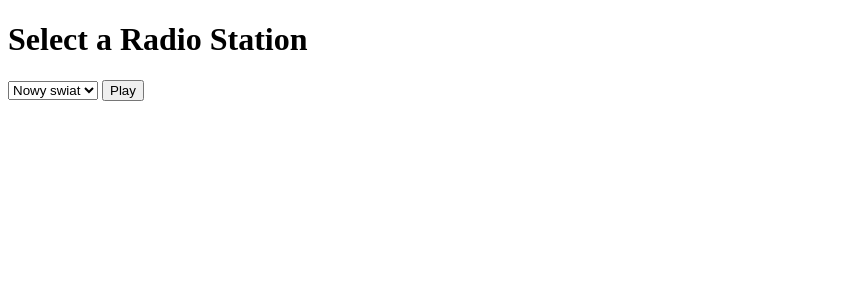
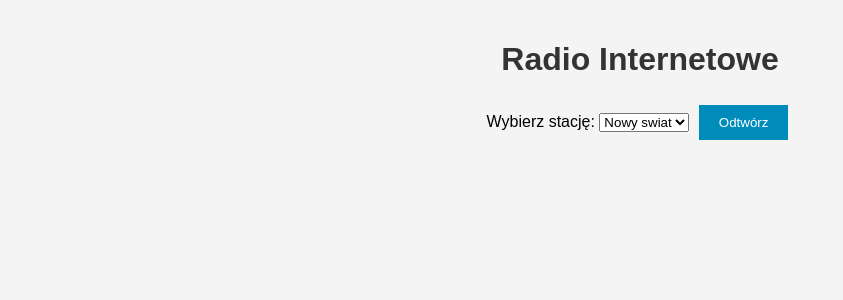
Before and after one commit to unknow1192/radio-control, a Flask app: page / in a window 1280 px wide. Shown: the top 300 px of the page, without its empty margins (0-843 px from the left). Run offline with Flask 3, Linux system fonts and the light colour scheme.

Commit message:
add stop playing station and some css

```diff
--- a/app.py
+++ b/app.py
@@ -3,17 +3,18 @@ import subprocess
 
 app = Flask(__name__)
 
-stations = {"Nowy swiat" : "https://stream.open.fm/368?type=.aac&user=800043471858&player_group=WWW"}
+stations = {"Nowy swiat": "https://stream.open.fm/368?type=.aac&user=800043471858&player_group=WWW"}
 
 current_process = None
+current_station = None
 
 @app.route('/')
 def index():
-    return render_template('index.html', stations = stations)
+    return render_template('index.html', stations=stations, current_station=current_station)
 
-@app.route('/play', methods = ['POST'])
+@app.route('/play', methods=['POST'])
 def play():
-    global current_process
+    global current_process, current_station
 
     station = request.form.get('station')
     url = stations.get(station)
@@ -22,18 +23,20 @@ def play():
         current_process.terminate()
 
     current_process = subprocess.Popen(['cvlc', '--no-video', url], stdout=subprocess.PIPE, stderr=subprocess.PIPE)
+    current_station = station
 
-    return f"Playing {station}"
+    return render_template('index.html', stations=stations, current_station=current_station)
 
-@app.route('/stop', methods = ['POST'])
+@app.route('/stop', methods=['POST'])
 def stop():
-    global current_process
+    global current_process, current_station
 
     if current_process:
         current_process.terminate()
         current_process = None
+        current_station = None
 
-    return "Stopped playing"
+    return render_template('index.html', stations=stations, current_station=current_station)
 
 if __name__ == "__main__":
-    app.run(host = '0.0.0.0', port = 8080)
+    app.run(host='0.0.0.0', port=8080)
--- /dev/null
+++ b/static/index.css
@@ -0,0 +1,44 @@
+body {
+    font-family: Arial, sans-serif;
+    background-color: #f4f4f4;
+    margin: 0;
+    padding: 20px;
+    text-align: center;
+}
+
+h1 {
+    color: #333;
+}
+
+.station-list {
+    margin: 20px 0;
+}
+
+button {
+    padding: 10px 20px;
+    margin: 5px;
+    border: none;
+    background-color: #008CBA;
+    color: white;
+    cursor: pointer;
+}
+
+button:hover {
+    background-color: #005f6b;
+}
+
+.current-station {
+    margin: 20px 0;
+    padding: 10px;
+    background-color: #e2e2e2;
+    display: inline-block;
+    border-radius: 5px;
+}
+
+.stop-button {
+    background-color: #f44336;
+}
+
+.stop-button:hover {
+    background-color: #c21f14;
+}
--- a/templates/index.html
+++ b/templates/index.html
@@ -3,17 +3,33 @@
 <head>
     <meta charset="UTF-8">
     <meta name="viewport" content="width=device-width, initial-scale=1.0">
-    <title>Radio Control</title>
+    <title>Radio Internetowe</title>
+    <link rel="stylesheet" href="../static/index.css">
 </head>
 <body>
-    <h1>Select a Radio Station</h1>
-    <form action="/play" method="post">
-        <select name="station">
-            {% for name, url in stations.items() %}
-            <option value="{{ name }}">{{ name }}</option>
-            {% endfor %}
-        </select>
-        <button type="submit">Play</button>
-    </form>
+
+    <h1>Radio Internetowe</h1>
+
+    <div class="station-list">
+        <form method="POST" action="/play">
+            <label for="station">Wybierz stację:</label>
+            <select name="station" id="station">
+                {% for station in stations %}
+                    <option value="{{ station }}">{{ station }}</option>
+                {% endfor %}
+            </select>
+            <button type="submit">Odtwórz</button>
+        </form>
+    </div>
+
+    {% if current_station %}
+        <div class="current-station">
+            Aktualnie odtwarzana stacja: <strong>{{ current_station }}</strong>
+        </div>
+        <form method="POST" action="/stop">
+            <button type="submit" class="stop-button">Zatrzymaj</button>
+        </form>
+    {% endif %}
+
 </body>
 </html>
```
